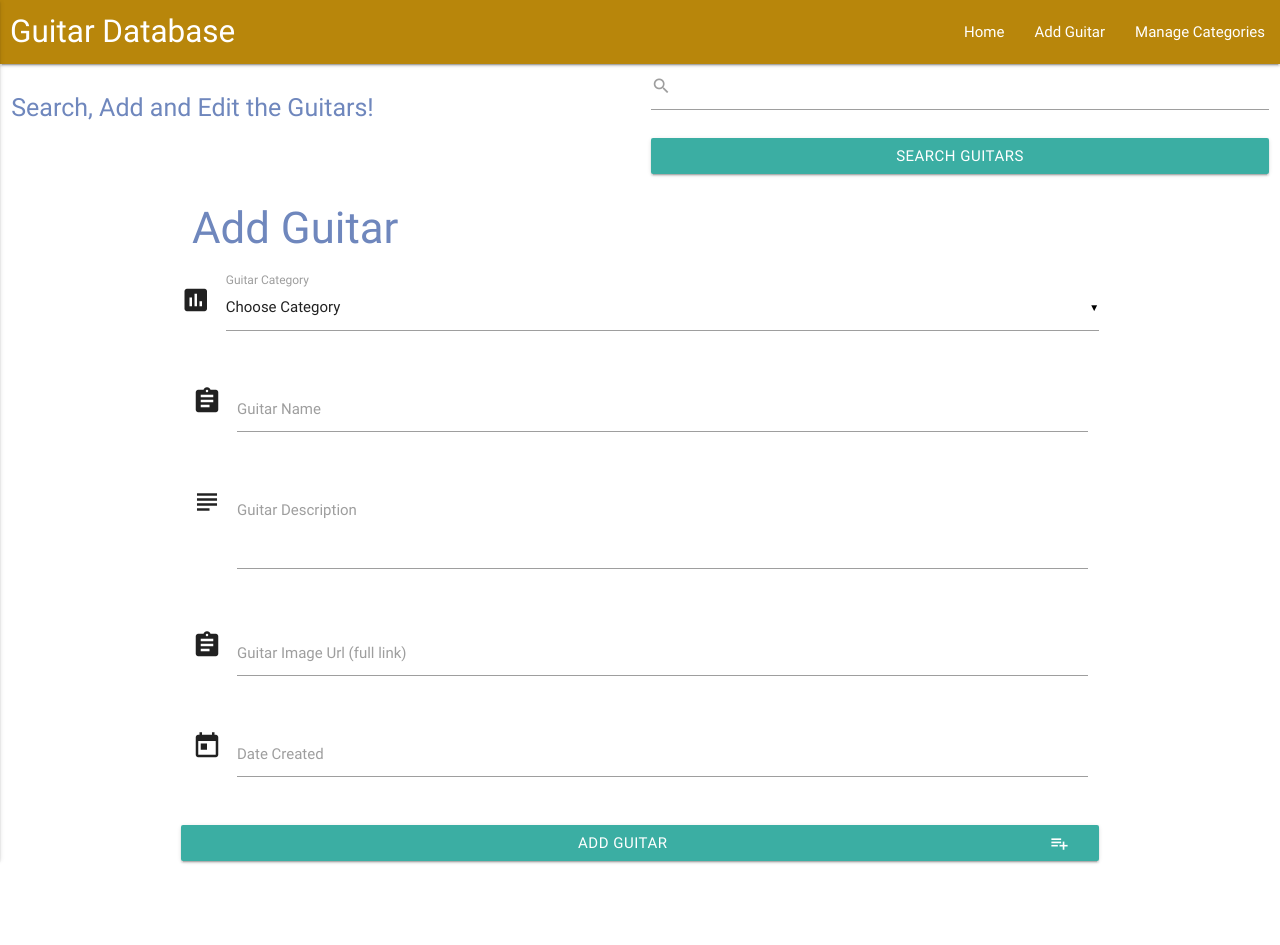
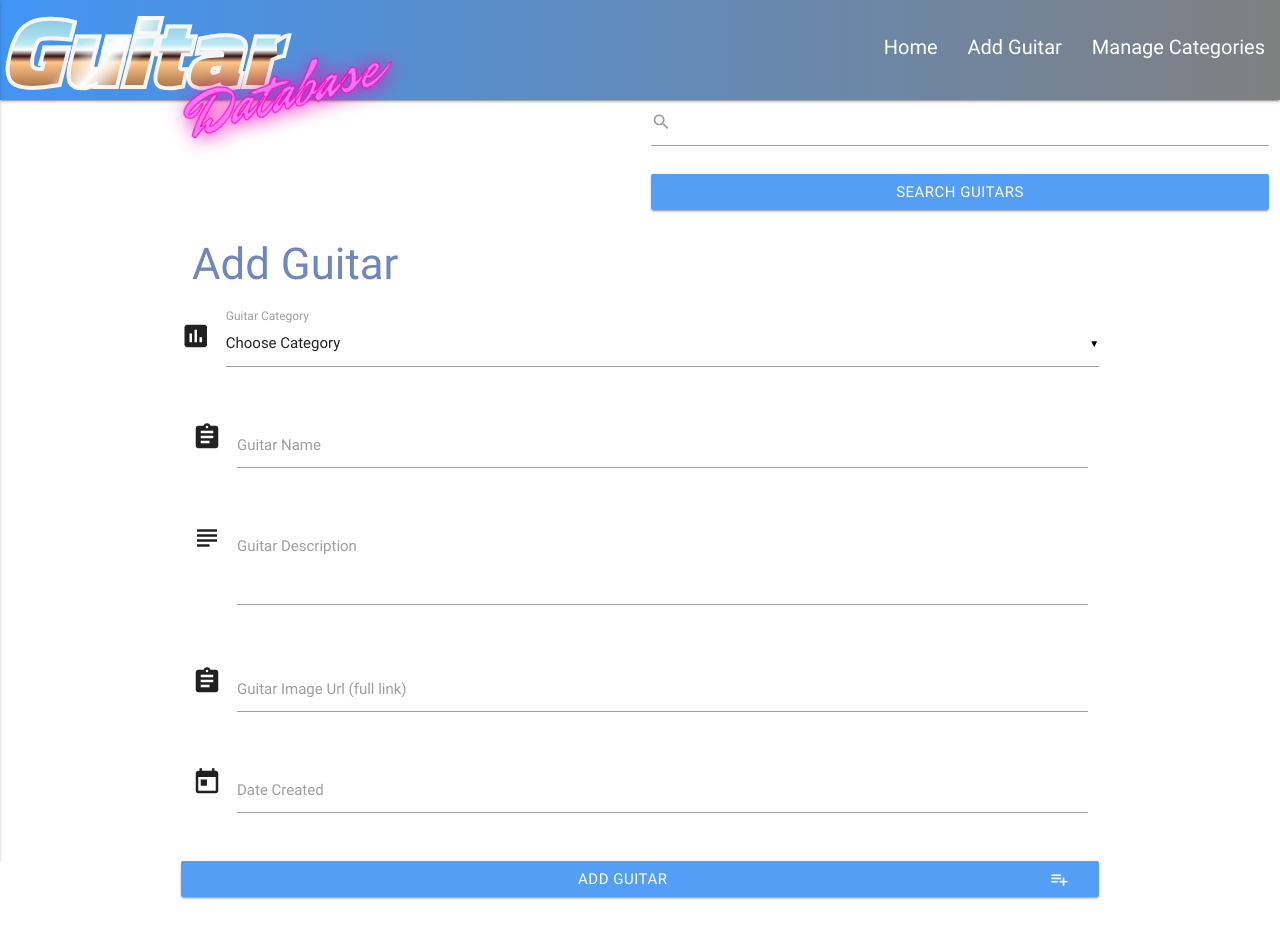
Before and after one commit to richdevelopments/guitar_database, a Flask app: page /add_guitars in a window 1280 px wide. Before the commit the page ends 864 px from the top, so only its background shows below. Run offline with Flask 2, Linux system fonts and the light colour scheme; data that the repository does not hold is empty; some libraries are stand-ins or nearby versions; some web fonts are replaced.

Commit message:
feat: added new logo

```diff
--- a/templates/base.html
+++ b/templates/base.html
@@ -3,97 +3,182 @@
     <head>
         <link href="https://fonts.googleapis.com/icon?family=Material+Icons" rel="stylesheet">
         <link rel="stylesheet" href="https://cdnjs.cloudflare.com/ajax/libs/materialize/0.100.2/css/materialize.min.css">
+        <link href="https://fonts.googleapis.com/css?family=Mr+Dafoe" rel="stylesheet">
+        <link href="https://fonts.googleapis.com/css?family=Titillium+Web:900" rel="stylesheet">
         <link rel="stylesheet" href="{{url_for('static', filename='css/style.css')}}" type="text/css" />
 
         <style>
-            /*buttons*/
 
-            .btn_small {
-                height: 24px;
-                width: 60px;
-                line-height: 24px;
-                margin: 5px 5px;
-                padding: 0 0.5em;
-            }
+        #grad1 {
+            height: 100px;
+            background-color: #4295f5;
+            /* For browsers that do not support gradients */
+            background-image: linear-gradient(90deg, #4295f5, grey);
+            /* Standard syntax (must be last) */
+        }
 
-            .btn_danger {
-                height: 24px;
-                width: 60px;
-                line-height: 24px;
-                margin: 5px 5px;
-                padding: 0 0.5em;
-            }
+        .menuItem {
+            margin-top: 15px;
+            font-size: 20px;
+        }
 
-             /*nav-bar*/
+        /*.logo {*/
+        /*    color: #d54d7b;*/
+        /*    font-family: "Great Vibes", cursive;*/
+        /*    font-size: 165px;*/
+        /*    line-height: 160px;*/
+        /*    font-weight: normal;*/
+        /*    margin-bottom: 2px;*/
+            /*margin-top: 40px;*/
+        /*    text-align: left;*/
+        /*    text-shadow: 0 1px 1px #fff;*/
 
-            .guitar_header {
-                margin-top: 8px;
-            }
+        /*}*/
 
-            .navbar {
-                background-color: DarkGoldenrod;
-            }
 
-            .heading-row {
-                position: center;
-                margin-bottom: 5px;
-            }
+        .btn
+        submit_btn {
+            color: #4295f5;
+        }
 
-            .logo {
-                padding-left: 10px;
-            }
+        input[type=search]:not(.browser-default):focus:not([readonly]) {
+            border-bottom: #6f87bd;
+            box-shadow: 0 1px 0 0 #6f87bd;
+            padding-left: 25px;
+        }
 
-            /*search-bar*/
 
-            .search-bar {
-                margin-top: 0px;
-            }
+        p {
+            color: #6f87bd;
+            font-size: 20px;
+        }
 
-            .input-field input[type=search]+label {
-                left: 0px;
-            }
+        input[type=text]:focus {
+            background-color: #ece6e5;
+            outline: none;
+        }
 
-            .material-icons {
-                font-size: 20px;
-            }
+        h3 {
+            color: #6f87bd;
+        }
 
-            .input-field input[type=search]~.material-icons {
-                font-size: 20px;
-                padding-left: 2px;
-            }
+        /* Add a background color when the inputs get focus */
 
-            input[type=search]:not(.browser-default):focus:not([readonly]),
-            textarea.materialize-textarea:focus:not([readonly]) {
-                border-bottom: #f6bb36;
-                box-shadow: 0 1px 0 0 #f6bb36;
-                padding-left: 25px;
-            }
+        input[type=text]:focus,
+        input[type=password]:focus {
+            background-color: #ddd;
+            outline: none;
+        }
 
-            .input-field .prefix.active {
-                color: #f6bb36;
-            }
+        /* Set a style for all buttons */
 
-             p {
-                color: #6f87bd;
-                font-size: 25px;
-            }
+        button {
+            background-color: #4CAF50;
+            color: white;
+            padding: 14px 20px;
+            margin: 8px 0;
+            border: none;
+            cursor: pointer;
+            width: 100%;
+            opacity: 0.9;
+        }
+
+        button:hover {
+            opacity: 1;
+        }
+
+        .btn,
+        .btn-large {
+            background-color: #4295f5;
+        }
+
+        .btn:hover,
+        .btn-sml:hover,
+        .btn_small:hover,
+        .red:hover,
+        .btn-large:hover {
+            background-color: #95abc4;
+        }
+
+
+        /* Extra styles for the cancel button */
+
+        .cancelbtn {
+            padding: 14px 20px;
+            background-color: #f44336;
+        }
+
+        .guitar {
+            position: relative;
+            background-image: -webkit-linear-gradient(#378DBC 0%, #B6E8F1 46%, #ffffff 50%, #32120E 54%, #FFC488 58%, #582C11 90%, #EC9B4E 100%);
+            -webkit-background-clip: text;
+            -webkit-text-fill-color: transparent;
+            -webkit-text-stroke: 4px #f5f5f5;
+            font-size: 100px;
+            font-family: 'Titillium Web', sans-serif;
+            font-style: italic;
+            margin: 0;
+            line-height: 1;
+        }
+
+        .guitar:before {
+            content: 'Guitar';
+            position: absolute;
+            left: 0;
+            top: -10;
+            z-index: 10;
+            background-image: -webkit-linear-gradient(-40deg, transparent 0%, transparent 40%, #fff 50%, transparent 60%, transparent 100%);
+            background-position: -30px 0;
+            -webkit-background-clip: text;
+            -webkit-text-stroke: 0;
+            padding-right: 8px;
+            -webkit-animation-name: chrome_effect;
+            -webkit-animation-duration: 6s;
+            -webkit-animation-delay: 2s;
+            -webkit-animation-timing-function: linear;
+            -webkit-animation-iteration-count: infinite;
+        }
+
+        .database {
+            position: absolute;
+            margin: -10px;
+            font-family: 'Mr Dafoe', cursive;
+            font-size: 60px;
+            color: #F975F7;
+            transform: rotate(-15deg);
+            -ms-transform: rotate(-15deg);
+            /* IE 9 */
+            -webkit-transform: rotate(-15deg);
+            /* Safari and Chrome */
+            margin-left: -95px;
+            margin-top: 60px;
+            -webkit-text-stroke: 1px #f008b7;
+            -webkit-filter: drop-shadow(2px 2px 10px #f008b7);
+            z-index: 70;
+        }
+
+        .windows .dreams {
+            -webkit-text-stroke: 4px #f008b7;
+        }
 
 
         </style>
+
     </head>
     <body>
         <header>
-            <nav class="navbar topnav">
+            <nav class="navbar topnav" id="grad1">
                 <div class="nav-wrapper">
-                    <div class="logo">
-                    <a href="{{url_for('get_guitars')}}" class="brand-logo">Guitar Database</a>
-                    </div>
                     <a href="#" data-activates="mobile-demo" class="button-collapse"><i class="material-icons">menu</i></a>
                     <ul id="nav-mobile" class="right hide-on-med-and-down">
-                        <li><a href="{{url_for('get_guitars')}}">Home</a></li>
-                        <li><a href="{{url_for('add_guitars')}}">Add Guitar</a></li>
-                        <li><a href="{{url_for('get_categories')}}">Manage Categories</a></li>
+                        <li><a href="{{url_for('get_guitars')}}" class="menuItem">Home</a></li>
+                        <li><a href="{{url_for('add_guitars')}}" class="menuItem">Add Guitar</a></li>
+                        <li><a href="{{url_for('get_categories')}}" class="menuItem">Manage Categories</a></li>
                     </ul>
+                    <div class="logo" id="wrapper">
+                    <a href="{{url_for('get_guitars')}}" class="guitar">Guitar</a>
+                    <a href="{{url_for('get_guitars')}}" class="database">Database</a>
+                    </div>
                     <ul class="side-nav" id="mobile-demo">
                         <li><a href="{{url_for('get_guitars')}}">Home</a></li>
                         <li><a href="{{url_for('add_guitars')}}">Add Guitar</a></li>
@@ -102,8 +187,8 @@
                 </div>
             </nav>
             <div class="row heading_row">
-                <div class="col s12 m6" id="heading">
-                    <p>Search, Add and Edit the Guitars!</p>
+                <div class="col s12 m6">
+                    <p></p>
                 </div>
                 <div class="col s12 m6">
                     <div class="search">
@@ -142,5 +227,13 @@
                 closeOnSelect: false // Close upon selecting a date,
             });
         </script>
+        <script type="text/javascript">
+            if (navigator.platform.indexOf('Win') != -1) {
+                window.document.getElementById("wrapper").setAttribute("class", "windows");
+            }
+            else if (navigator.platform.indexOf('Mac') != -1) {
+                window.document.getElementById("wrapper").setAttribute("class", "mac");
+            }
+        </script>
     </body>
 </html>
```
